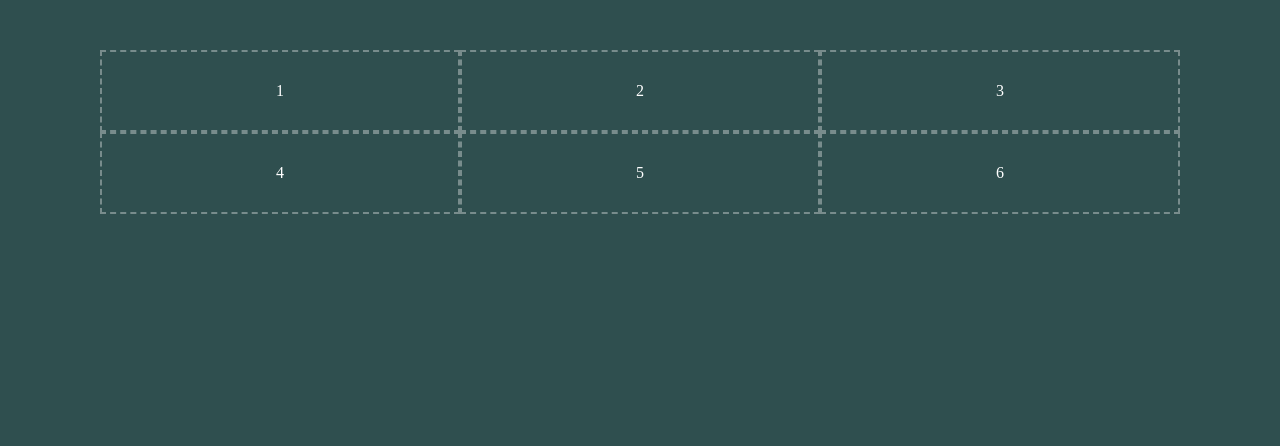
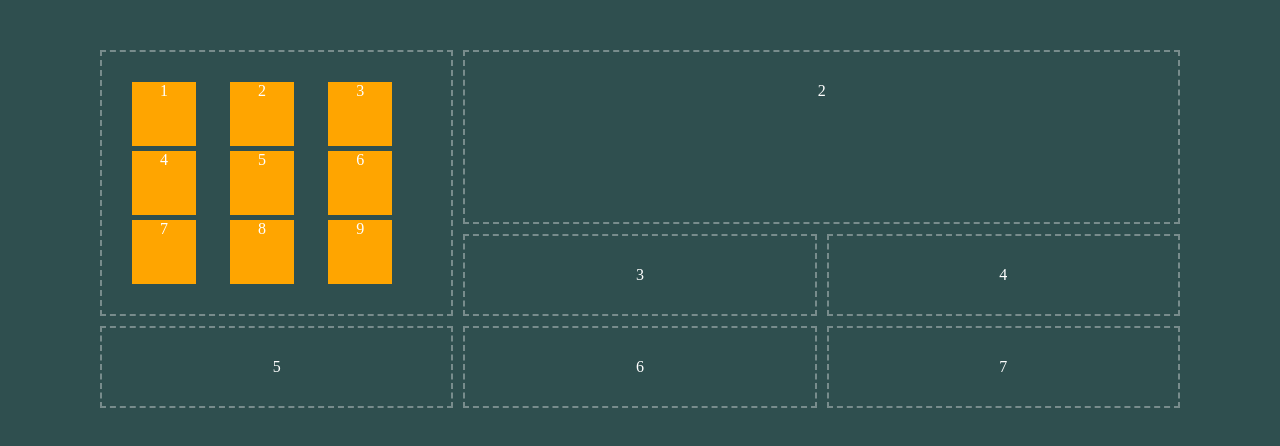
Before and after one commit to AvAValera/web, a plain HTML site: page Grid/index.html in a window 1280 px wide. Drawn offline with Linux system fonts and the light colour scheme.

Commit message:
edit grid

```diff
--- a/Grid/index.html
+++ b/Grid/index.html
@@ -9,12 +9,23 @@
 <body>
     <div class="page">
         <div class="grid-container">
-            <div class="grid__item">1</div>
-            <div class="grid__item">2</div>
+            <div class="grid__item first">
+                <div class="inner">1</div>
+                <div class="inner">2</div>
+                <div class="inner">3</div>
+                <div class="inner">4</div>
+                <div class="inner">5</div>
+                <div class="inner">6</div>
+                <div class="inner">7</div>
+                <div class="inner">8</div>
+                <div class="inner">9</div>
+            </div>
+            <div class="grid__item second">2</div>
             <div class="grid__item">3</div>
             <div class="grid__item">4</div>
             <div class="grid__item">5</div>
             <div class="grid__item">6</div>
+            <div class="grid__item">7</div>
         </div>
         <div class="grid-inline-container">
 
--- a/Grid/style.css
+++ b/Grid/style.css
@@ -10,7 +10,8 @@ body{
     display: grid;
     margin: 50px 100px;
     grid-template-columns: repeat(3, 1fr);
-    grid-template-rows: repeat(2, 1fr);
+    grid-template-rows: repeat(4, 1fr);
+    gap: 10px;
 }
 .grid__item{
     color: white;
@@ -18,3 +19,20 @@ body{
     border: 2px dashed rgba(255, 255, 255, 0.349);
     padding: 30px;
 }
+.first{
+    grid-row: 1 / 4;
+    display: grid;
+    grid-template-columns: repeat(3, 1fr);
+    grid-template-rows: repeat(3, 1fr);
+    gap: 5px;
+}
+.inner{
+    background: orange;
+    align-self: center;
+    width: 64px;
+    height: 64px;
+}
+.second{
+    grid-column: 2 / 4;
+    grid-row: 1 / 3;
+}
```
